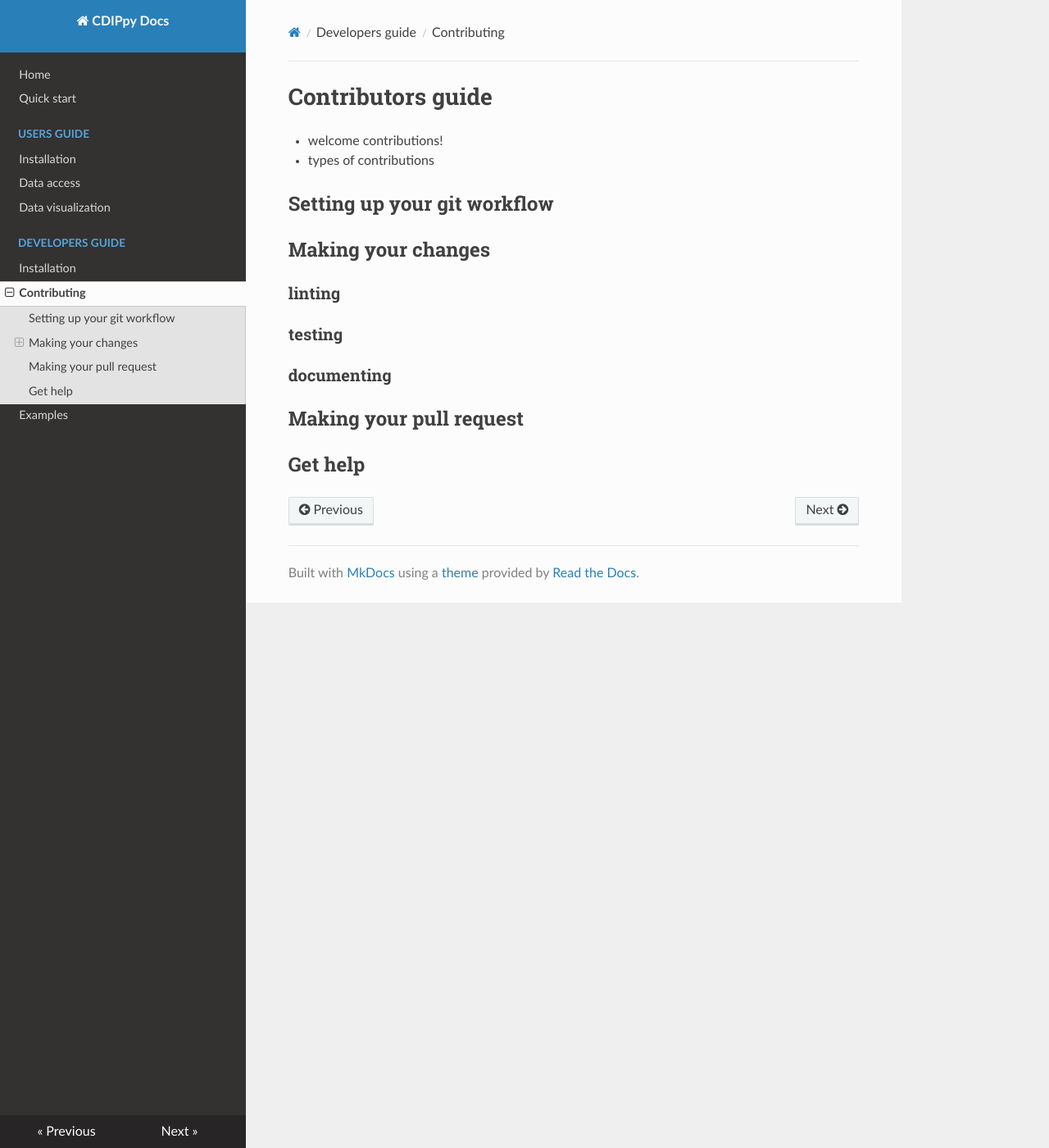
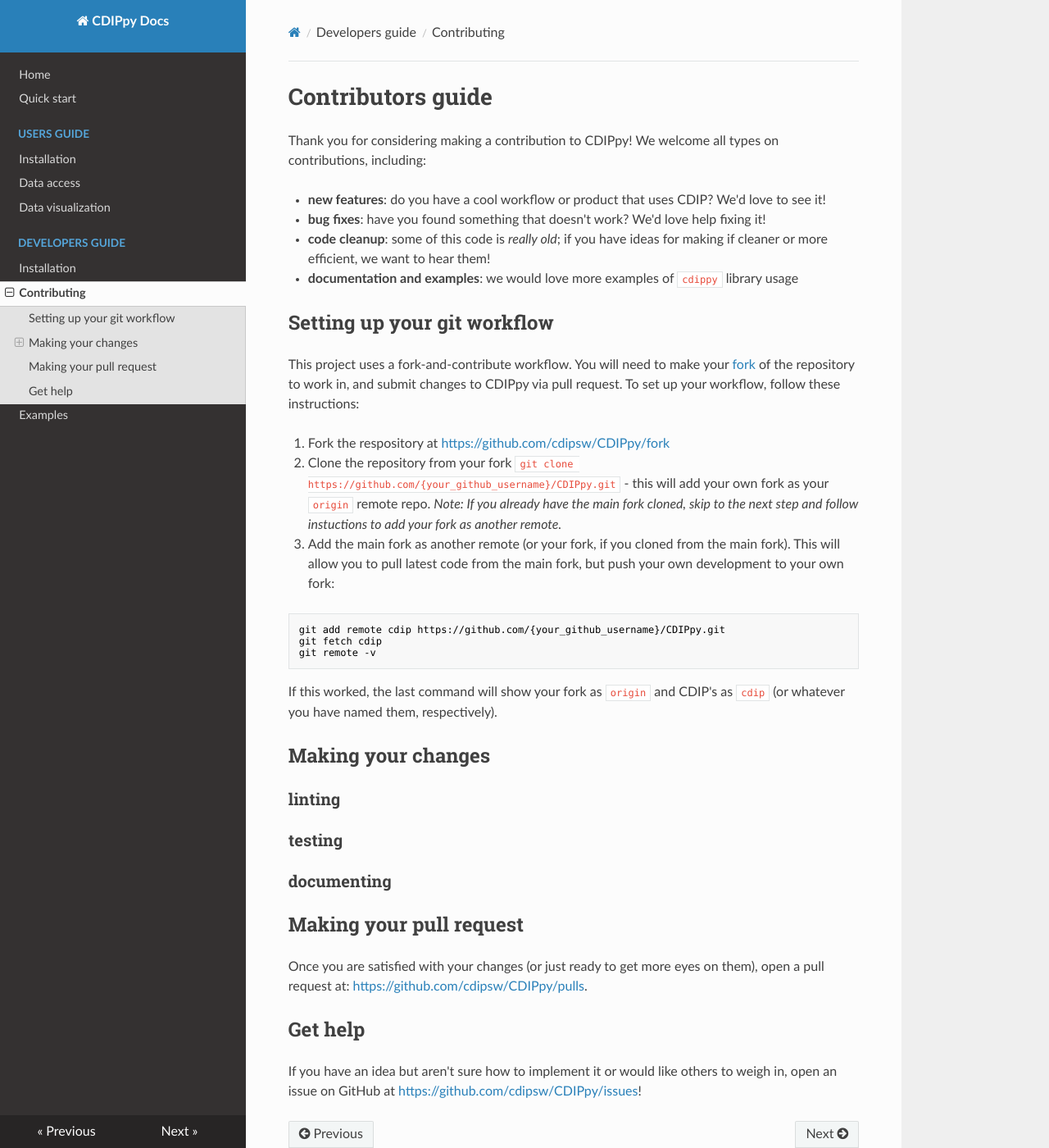
Before and after one commit to UCSD-SIO-CDIP/CDIPpy, an MkDocs documentation site: the page built from docs/dev_guide/contribute.md, in a window 1280 px wide and 1400 px high. Shown: the whole window at 82% size. Built offline with MkDocs 1.6.1, drawn with Linux system fonts in a browser that asks for light colours; nearby versions of some CDN libraries.

Commit message:
update contribute guide

````diff
--- a/docs/dev_guide/contribute.md
+++ b/docs/dev_guide/contribute.md
@@ -1,16 +1,36 @@
 # Contributors guide
-- welcome contributions!
-- types of contributions
+Thank you for considering making a contribution to CDIPpy! We welcome all types on contributions, including:
+
+- **new features**: do you have a cool workflow or product that uses CDIP? We'd love to see it!
+- **bug fixes**: have you found something that doesn't work? We'd love help fixing it!
+- **code cleanup**: some of this code is *really old*; if you have ideas for making if cleaner or more efficient, we want to hear them!
+- **documentation and examples**: we would love more examples of `cdippy` library usage
 
 ## Setting up your git workflow
+This project uses a fork-and-contribute workflow. You will need to make your [fork](https://github.com/cdipsw/CDIPpy/fork) of the repository to work in, and submit changes to CDIPpy via pull request. To set up your workflow, follow these instructions:
+
+1. Fork the respository at [https://github.com/cdipsw/CDIPpy/fork](https://github.com/cdipsw/CDIPpy/fork)
+2. Clone the repository from  your fork `git clone https://github.com/{your_github_username}/CDIPpy.git` - this will add your own fork as your `origin` remote repo. *Note: If you already have the main fork cloned, skip to the next step and follow instuctions to add your fork as another remote.*
+3. Add the main fork as another remote (or your fork, if you cloned from the main fork). This will allow you to pull latest code from the main fork, but push your own development to your own fork:
+```bash
+git add remote cdip https://github.com/{your_github_username}/CDIPpy.git
+git fetch cdip
+git remote -v
+```
+If this worked, the last command will show your fork as `origin` and CDIP's as `cdip` (or whatever you have named them, respectively).
 
 ## Making your changes
 
+
 ### linting
+
 ### testing
+
 ### documenting
 
 ## Making your pull request
+Once you are satisfied with your changes (or just ready to get more eyes on them), open a pull request at: [https://github.com/cdipsw/CDIPpy/pulls](https://github.com/cdipsw/CDIPpy/pulls).
 
 
 ## Get help
+If you have an idea but aren't sure how to implement it or would like others to weigh in, open an issue on GitHub at [https://github.com/cdipsw/CDIPpy/issues](https://github.com/cdipsw/CDIPpy/issues)!
````
